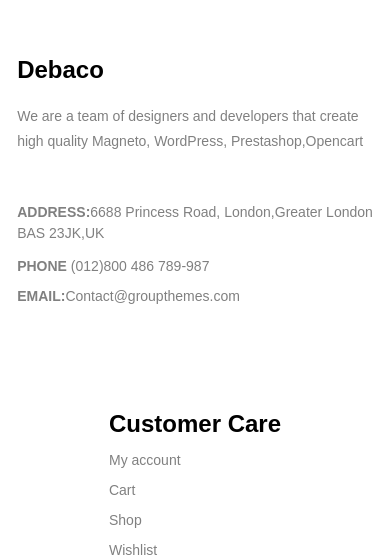
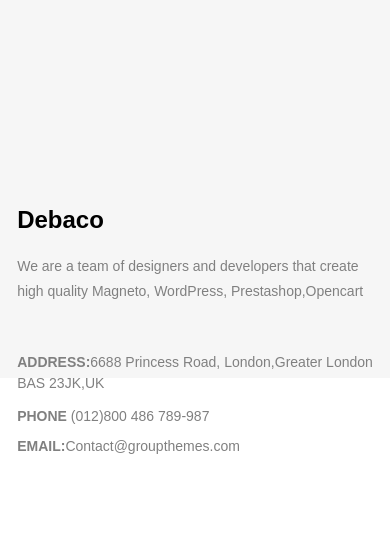
Before and after one commit to Praisewuch/eProject_Kitchen_appliances, a React (Create React App) app: page / in a window 390 px wide. Shown: the part 10114-10671 px from the top of the page. Built offline with nearby package versions, Linux system fonts and the light colour scheme.

Commit message:
other things

```diff
--- a/src/Home/home.css
+++ b/src/Home/home.css
@@ -121,8 +121,8 @@
 }
 @media screen and (max-width: 768px) {
   .footers{
-    height: 500px;
-    padding-bottom: 900px;
+    padding-top: 50px;
+    padding-bottom: 10px;
   }
   .display{
     display:none;
```
